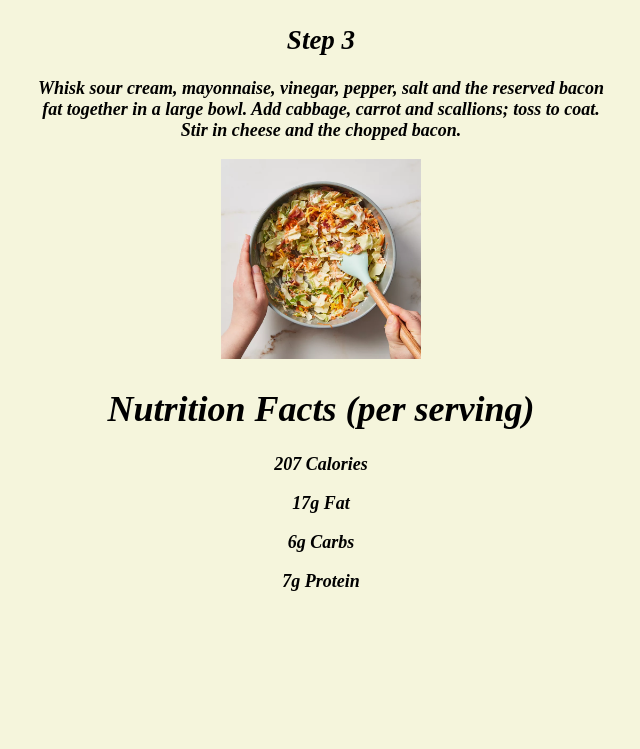
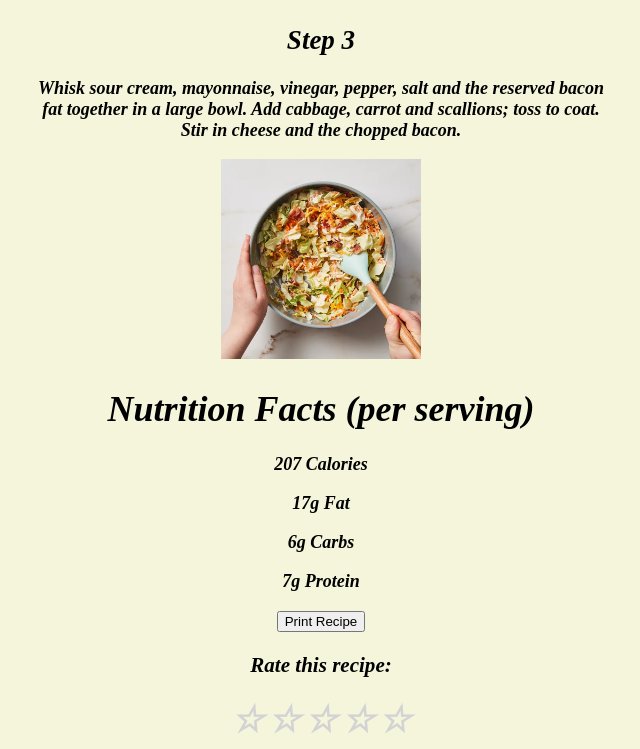
Before and after one commit to MphoVersace/recipe-page, a plain HTML site: page index.html in a window 1280 px wide. Shown: the part 1651-2400 px from the top of the page, without its empty margins (319-959 px from the left). Before the commit the page ends 2261 px from the top, so only its background shows below. Drawn offline with Linux system fonts and the light colour scheme.

Commit message:
ratings added and print out page

```diff
--- a/index.html
+++ b/index.html
@@ -71,7 +71,21 @@
         <p><strong>17g</strong> Fat</p>
         <p><strong>6g</strong>  Carbs</p>
         <p><strong>7g</strong>  Protein</p>
+        </div>
     </main>
+</section>
+<section class="extras">
+    <button onclick="window.print()">Print Recipe</button>
+    <div class="rating">
+        <h3>Rate this recipe:</h3>
+        <span class="star" data-rating="1">☆</span>
+        <span class="star" data-rating="2">☆</span>
+        <span class="star" data-rating="3">☆</span>
+        <span class="star" data-rating="4">☆</span>
+        <span class="star" data-rating="5">☆</span>
+    </div>
+</section>
+
 
 
 </body>
--- a/style.css
+++ b/style.css
@@ -14,3 +14,21 @@ img {
     width: 200px; /* Set the width to 200 pixels */
     height: auto; /* Adjust the height automatically to maintain the aspect ratio */
   }
+  .rating {
+    margin-top: 10px;
+}
+
+.star {
+    font-size: 2em;
+    color: #d3d3d3;
+    cursor: pointer;
+}
+
+.star:hover, .star:hover ~ .star {
+    color: #ffc107;
+}
+/* Responsive design */
+@media (max-width: 600px) {
+    main {
+        padding: 10px;
+    }
```
